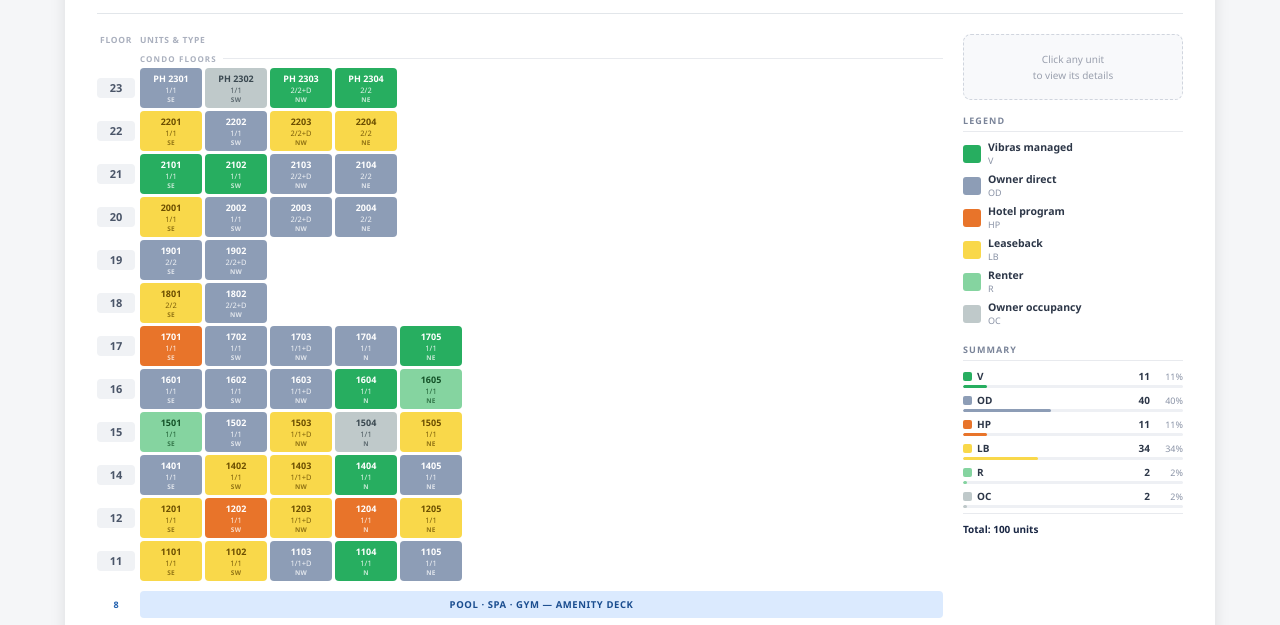
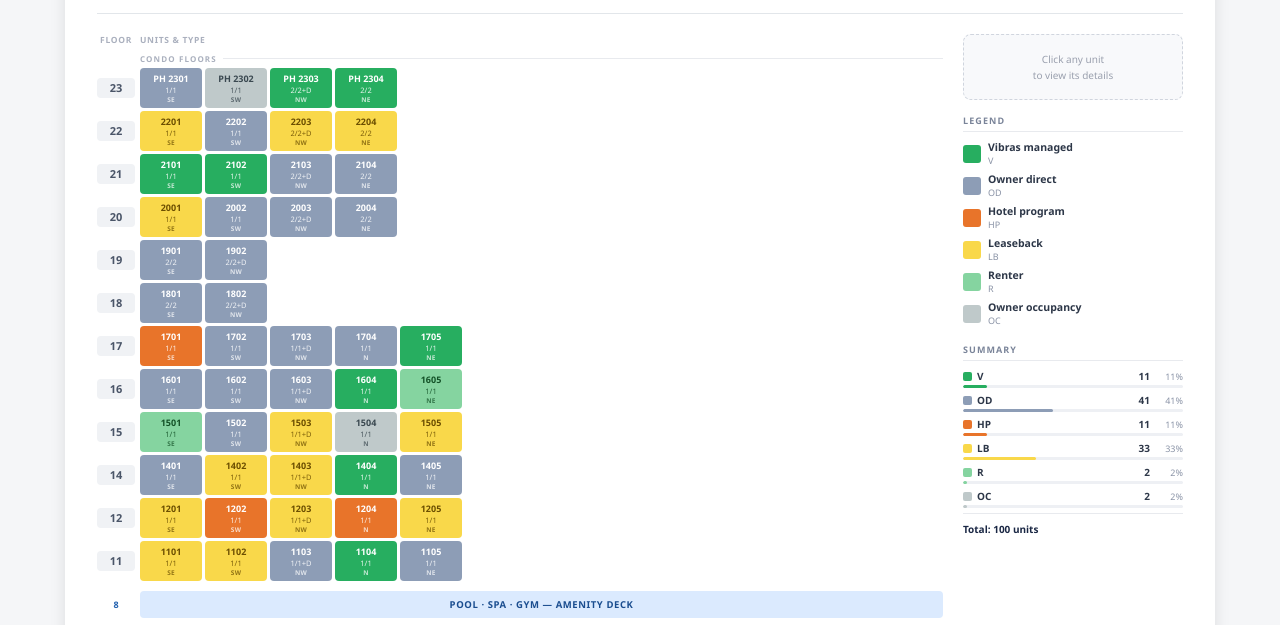
Before and after one commit to natalialiagit1/Occupationalmap, a plain HTML site: page index.html in a window 1280 px wide. Shown: the part 104-729 px from the top of the page. Drawn offline with Linux system fonts and the light colour scheme.

Commit message:
Update index.html

```diff
--- a/index.html
+++ b/index.html
@@ -202,7 +202,7 @@ const F={
   21:[{n:'2101',p:'V',t:'1/1',v:'SE'},{n:'2102',p:'V',t:'1/1',v:'SW'},{n:'2103',p:'OD',t:'2/2+D',v:'NW'},{n:'2104',p:'OD',t:'2/2',v:'NE'}],
   20:[{n:'2001',p:'LB',t:'1/1',v:'SE'},{n:'2002',p:'OD',t:'1/1',v:'SW'},{n:'2003',p:'OD',t:'2/2+D',v:'NW'},{n:'2004',p:'OD',t:'2/2',v:'NE'}],
   19:[{n:'1901',p:'OD',t:'2/2',v:'SE'},{n:'1902',p:'OD',t:'2/2+D',v:'NW'}],
-  18:[{n:'1801',p:'LB',t:'2/2',v:'SE'},{n:'1802',p:'OD',t:'2/2+D',v:'NW'}],
+  18:[{n:'1801',p:'OD',t:'2/2',v:'SE'},{n:'1802',p:'OD',t:'2/2+D',v:'NW'}],
   17:[{n:'1701',p:'HP',t:'1/1',v:'SE'},{n:'1702',p:'OD',t:'1/1',v:'SW'},{n:'1703',p:'OD',t:'1/1+D',v:'NW'},{n:'1704',p:'OD',t:'1/1',v:'N'},{n:'1705',p:'V',t:'1/1',v:'NE'}],
   16:[{n:'1601',p:'OD',t:'1/1',v:'SE'},{n:'1602',p:'OD',t:'1/1',v:'SW'},{n:'1603',p:'OD',t:'1/1+D',v:'NW'},{n:'1604',p:'V',t:'1/1',v:'N'},{n:'1605',p:'R',t:'1/1',v:'NE'}],
   15:[{n:'1501',p:'R',t:'1/1',v:'SE'},{n:'1502',p:'OD',t:'1/1',v:'SW'},{n:'1503',p:'LB',t:'1/1+D',v:'NW'},{n:'1504',p:'OC',t:'1/1',v:'N'},{n:'1505',p:'LB',t:'1/1',v:'NE'}],
```
